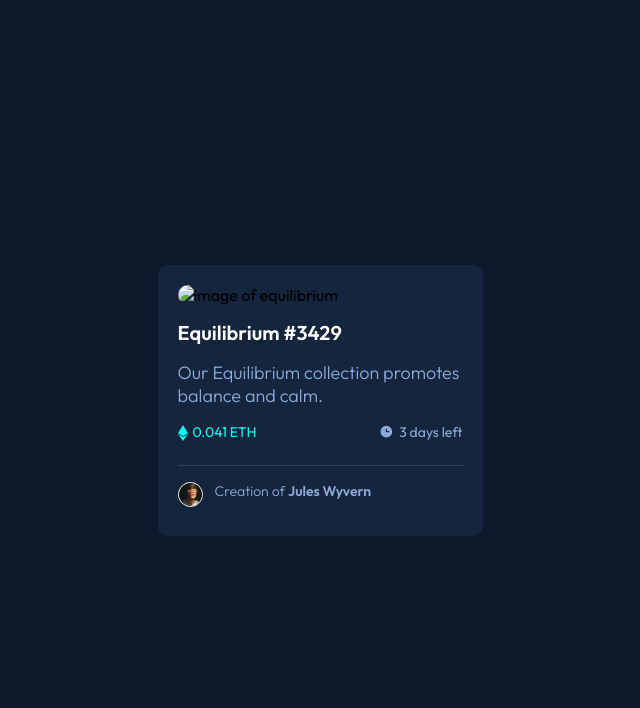
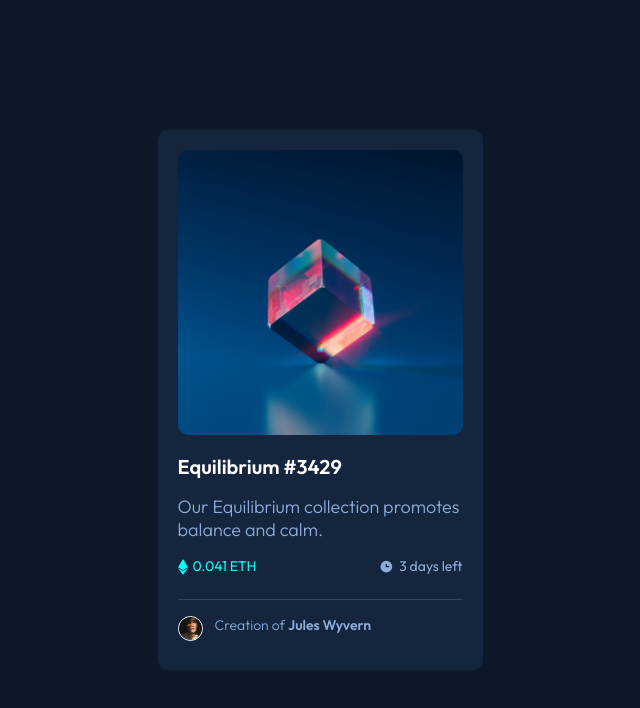
Before and after one commit to Chuyto70/nft-preview-card-component-main, a plain HTML site: page index.html in a window 1280 px wide. Shown: the whole page, without its empty margins (320-960 px from the left). Drawn offline with Linux system fonts and the light colour scheme; the site is published under a folder, as on GitHub Pages, so addresses that start at the root find nothing.

Commit message:
adding the . to the src of image

```diff
--- a/index.html
+++ b/index.html
@@ -30,9 +30,7 @@
                 <img class="ojo" src="./images/icon-view.svg" alt="">
             </div>
             <div class="img-container">
-
-
-                <img src="/images/image-equilibrium.jpg" alt="image of equilibrium">
+                <img src="./images/image-equilibrium.jpg" alt="image of equilibrium">
             </div>
             <div class="content-container">
                 <h1>Equilibrium #3429</h1>
```
